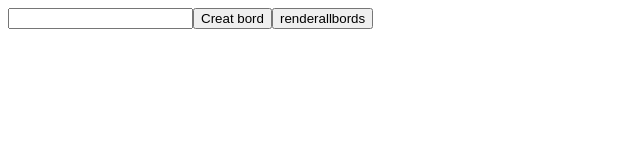
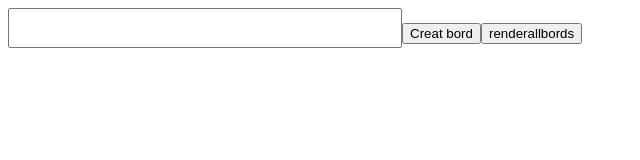
Before and after one commit to hesalk/trelloapp, a website: page trelloapp.html in a window 1280 px wide. Shown: the whole page, without its empty margins (0-640 px from the left). Drawn offline with Linux system fonts and the light colour scheme.

Commit message:
newchecnges

```diff
--- a/main.css
+++ b/main.css
@@ -4,3 +4,6 @@
     background-color: red;
     margin: 10px;
 }
+.maininput{
+  font-size: 30px;
+}
```
